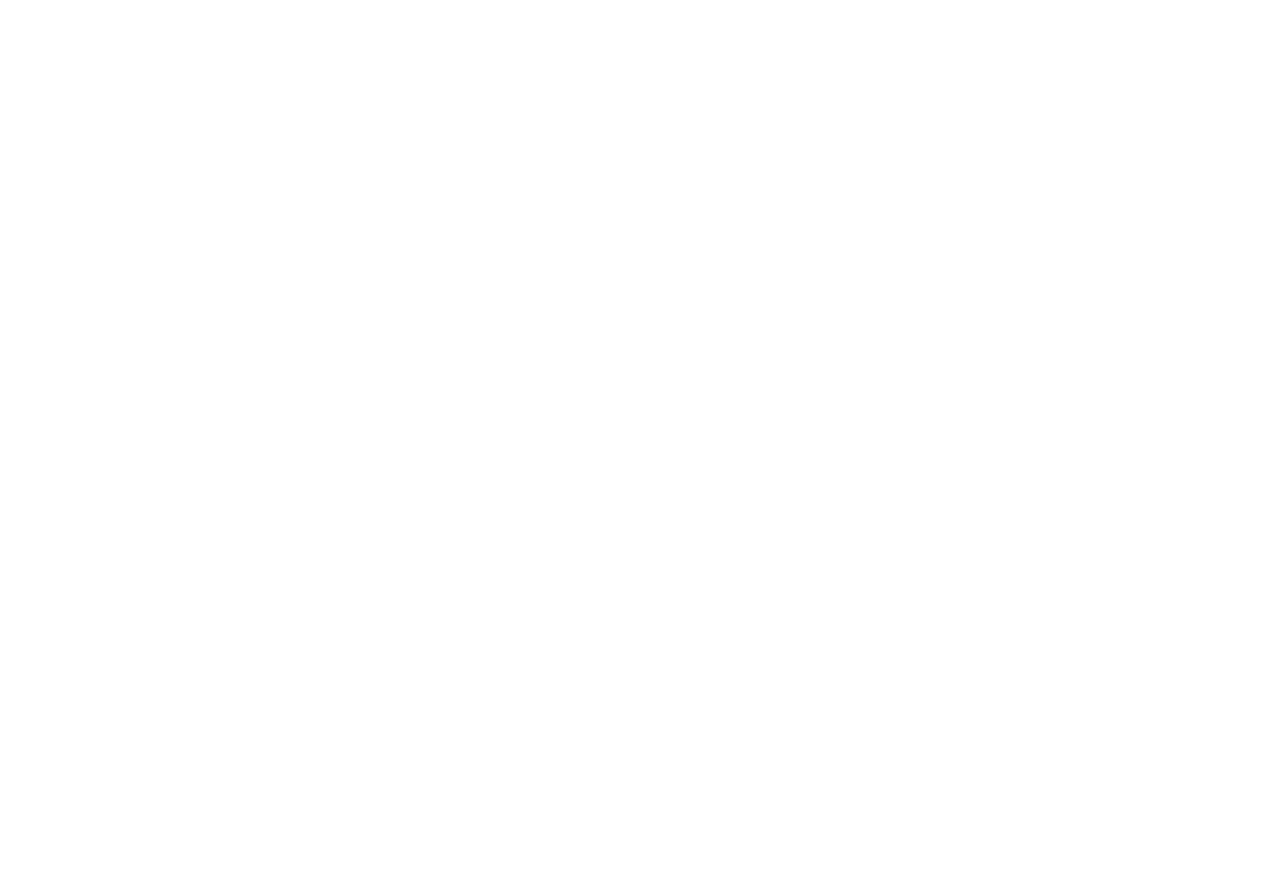
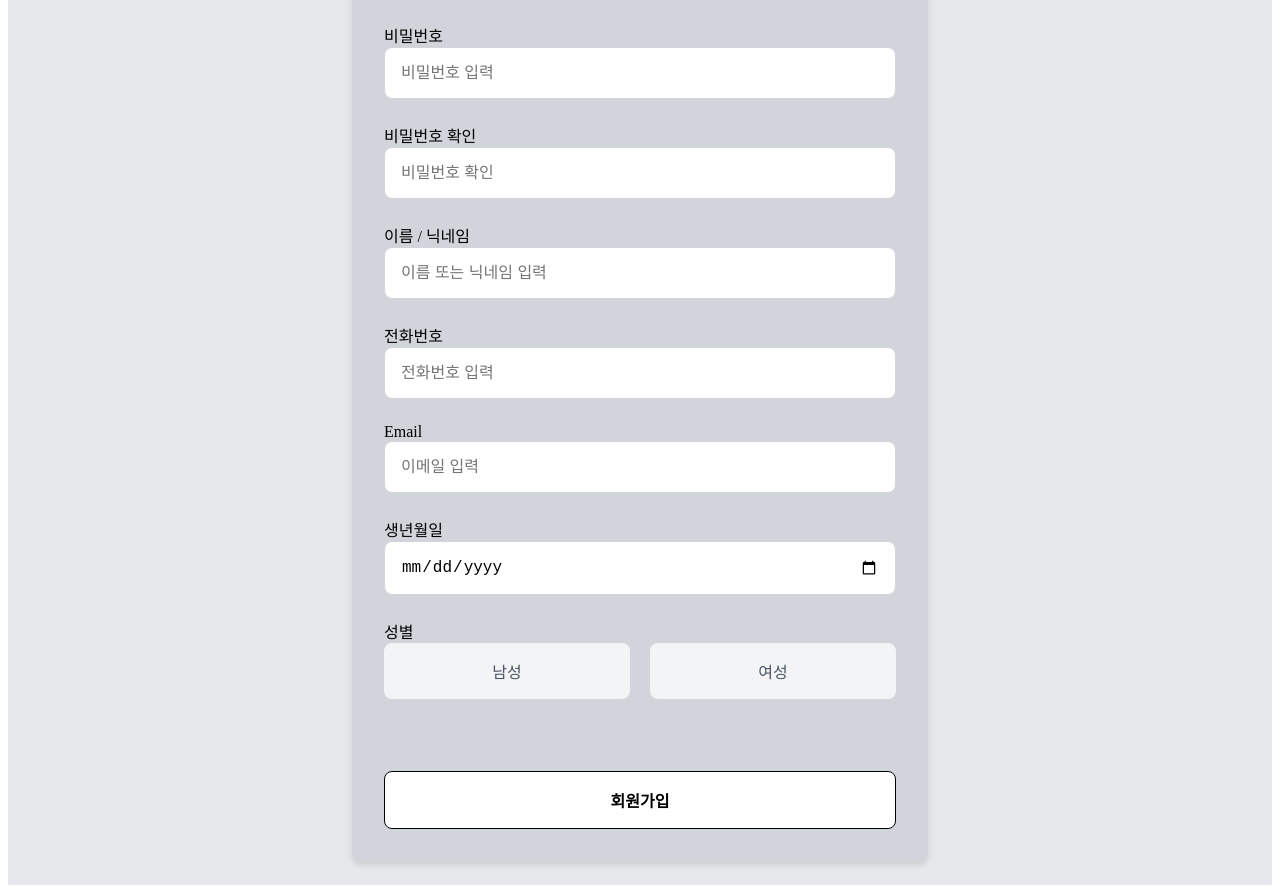
Before and after one commit to kkameoo/PetworkReact, a React (Vite) app: page /signup in a window 1280 px wide. Shown: the part 289-1182 px from the top of the page. Before the commit the page ends 800 px from the top, so only its background shows below. Built offline with nearby package versions, Linux system fonts and the light colour scheme.

Commit message:
DESIGN: 회원가입, 로그인 ui 초기

```diff
--- a/src/pages/Login.jsx
+++ b/src/pages/Login.jsx
@@ -1,6 +1,11 @@
+import LoginContents from "../views/login/LoginContents";
+
 function Login() {
     return (
-        <h2>로그인 페이지 입니다.</h2>
+        <>
+        {/* <h2>로그인 페이지 입니다.</h2> */}
+        <LoginContents/>
+        </>
     )
 }
 export default Login;
--- a/src/pages/SignUp.jsx
+++ b/src/pages/SignUp.jsx
@@ -1,6 +1,8 @@
+import SignUpContents from "../views/signup/SignUpContents";
+
 function SignUp() {
     return (
-        <h2>회원가입 페이지입니다.</h2>
+        <SignUpContents/>
     )
 }
 export default SignUp
--- /dev/null
+++ b/src/views/login/LoginContents.jsx
@@ -0,0 +1,122 @@
+import React, { useState } from "react";
+import styled from "styled-components";
+
+// 스타일 컴포넌트들
+const Container = styled.div`
+  height: 100vh;
+  background-color: #e5e7eb;
+  display: flex;
+  flex-direction: column;
+`;
+
+const LoginFormWrapper = styled.div`
+  flex: 1;
+  display: flex;
+  justify-content: center;
+  align-items: center;
+`;
+
+const LoginForm = styled.div`
+  width: 100%;
+  max-width: 32rem;
+  background-color: #d1d5db;
+  padding: 32px;
+  border-radius: 8px;
+  box-shadow: 0 4px 6px rgba(0, 0, 0, 0.1);
+`;
+
+const Title = styled.h1`
+  font-size: 24px;
+  font-weight: bold;
+  text-align: center;
+  margin-bottom: 24px;
+  background-color: #6b7280;
+  color: white;
+  padding: 16px;
+  border-radius: 8px;
+`;
+
+const InputWrapper = styled.div`
+  display: flex;
+  flex-direction: column;
+  width: 100%;
+  gap: 24px;
+`;
+
+const Label = styled.label`
+  font-size: 16px;
+  font-weight: 500;
+  margin-bottom: 8px;
+`;
+
+const Input = styled.input`
+  border: 1px solid #d1d5db;
+  padding: 16px;
+  border-radius: 8px;
+  width: 100%;
+  background-color: white;
+  font-size: 16px;
+  box-sizing: border-box;  /* 패딩과 보더를 포함한 크기 설정 */
+`;
+
+const Button = styled.button`
+  width: 100%;
+  background-color: white;
+  color: black;
+  border: 1px solid black;
+  padding: 16px;
+  border-radius: 8px;
+  margin-top: ${(props) => (props.isSignup ? "16px" : "24px")};
+  font-weight: bold;
+  font-size: 16px;
+  cursor: pointer;
+  transition: background-color 0.3s ease;
+
+  &:hover {
+    background-color: #f3f4f6;
+  }
+`;
+
+function LoginContents() {
+  const [username, setUsername] = useState("");
+  const [password, setPassword] = useState("");
+
+  const handleLogin = () => {
+    console.log("Logging in with", { username, password });
+  };
+
+  return (
+    <Container>
+      {/* 로그인 폼 */}
+      <LoginFormWrapper>
+        <LoginForm>
+          <Title>로그인</Title>
+          <InputWrapper>
+            <div>
+              <Label>아이디</Label>
+              <Input
+                type="text"
+                placeholder="아이디 입력"
+                value={username}
+                onChange={(e) => setUsername(e.target.value)}
+              />
+            </div>
+            <div>
+              <Label>비밀번호</Label>
+              <Input
+                type="password"
+                placeholder="비밀번호 입력"
+                value={password}
+                onChange={(e) => setPassword(e.target.value)}
+              />
+            </div>
+            <Button onClick={handleLogin}>로그인</Button>
+            <Button isSignup>회원가입</Button>
+          </InputWrapper>
+        </LoginForm>
+      </LoginFormWrapper>
+    </Container>
+  );
+}
+
+export default LoginContents;
--- /dev/null
+++ b/src/views/signup/SignUpContents.jsx
@@ -0,0 +1,228 @@
+import React, { useState } from "react";
+import styled from "styled-components";
+
+// 스타일 컴포넌트들
+const Container = styled.div`
+  min-height: 100vh;  /* 최소 높이를 100vh로 설정 */
+  background-color: #e5e7eb;
+  display: flex;
+  flex-direction: column;
+  justify-content: center;  /* 화면의 중앙으로 정렬 */
+`;
+
+const FormWrapper = styled.div`
+  display: flex;
+  justify-content: center;
+  align-items: center;
+  flex-grow: 1;  /* 폼이 화면 중간에 위치하도록 */
+  padding: 24px;
+`;
+
+const Form = styled.div`
+  width: 100%;
+  max-width: 32rem;
+  background-color: #d1d5db;
+  padding: 32px;
+  border-radius: 8px;
+  box-shadow: 0 4px 6px rgba(0, 0, 0, 0.1);
+  display: flex;
+  flex-direction: column;
+`;
+
+const Title = styled.h1`
+  font-size: 24px;
+  font-weight: bold;
+  text-align: center;
+  margin-bottom: 24px;
+  background-color: #6b7280;
+  color: white;
+  padding: 16px;
+  border-radius: 8px;
+`;
+
+const InputWrapper = styled.div`
+  display: flex;
+  flex-direction: column;
+  width: 100%;
+  gap: 24px;
+`;
+
+const Label = styled.label`
+  font-size: 16px;
+  font-weight: 500;
+  margin-bottom: 8px;
+`;
+
+const Input = styled.input`
+  border: 1px solid #d1d5db;
+  padding: 16px;
+  border-radius: 8px;
+  width: 100%;
+  background-color: white;
+  font-size: 16px;
+  box-sizing: border-box;
+`;
+
+const GenderBox = styled.div`
+  display: flex;
+  gap: 20px;
+  margin-bottom: 24px;
+`;
+
+const GenderItem = styled.div`
+  flex: 1;
+  padding: 16px;
+  background-color: ${(props) => (props.isSelected ? "#6B7280" : "#F3F4F6")};
+  color: ${(props) => (props.isSelected ? "white" : "#4B5563")};
+  border-radius: 8px;
+  text-align: center;
+  font-size: 16px;
+  font-weight: 500;
+  cursor: pointer;
+  transition: background-color 0.3s;
+
+  &:hover {
+    background-color: ${(props) => (props.isSelected ? "#6B7280" : "#E5E7EB")};
+    color: ${(props) => (props.isSelected ? "white" : "#4B5563")};
+  }
+`;
+
+const Button = styled.button`
+  width: 100%;
+  background-color: white;
+  color: black;
+  border: 1px solid black;
+  padding: 16px;
+  border-radius: 8px;
+  margin-top: 24px;
+  font-weight: bold;
+  font-size: 16px;
+  cursor: pointer;
+  transition: background-color 0.3s ease;
+
+  &:hover {
+    background-color: #f3f4f6;
+  }
+`;
+
+function SignupContents() {
+  const [id, setId] = useState("");
+  const [password, setPassword] = useState("");
+  const [passwordCheck, setPasswordCheck] = useState("");
+  const [nickname, setNickname] = useState("");
+  const [phone, setPhone] = useState("");
+  const [email, setEmail] = useState("");
+  const [birthdate, setBirthdate] = useState("");
+  const [gender, setGender] = useState(""); // 성별 상태
+
+  const handleSignup = () => {
+    // 회원가입 처리 로직
+    console.log("회원가입 정보:", { id, password, passwordCheck, nickname, phone, email, birthdate, gender });
+  };
+
+  const handleBirthdateChange = (e) => {
+    const value = e.target.value;
+    // 년도는 4자리만 입력하도록 제한
+    if (/^\d{0,4}-(0[1-9]|1[0-2])-(0[1-9]|[12][0-9]|3[01])$/.test(value)) {
+      setBirthdate(value);
+    }
+  };
+
+  return (
+    <Container>
+      {/* 회원가입 폼 */}
+      <FormWrapper>
+        <Form>
+          <Title>회원가입</Title>
+          <InputWrapper>
+            <div>
+              <Label>아이디</Label>
+              <Input
+                type="text"
+                placeholder="아이디 입력"
+                value={id}
+                onChange={(e) => setId(e.target.value)}
+              />
+            </div>
+            <div>
+              <Label>비밀번호</Label>
+              <Input
+                type="password"
+                placeholder="비밀번호 입력"
+                value={password}
+                onChange={(e) => setPassword(e.target.value)}
+              />
+            </div>
+            <div>
+              <Label>비밀번호 확인</Label>
+              <Input
+                type="password"
+                placeholder="비밀번호 확인"
+                value={passwordCheck}
+                onChange={(e) => setPasswordCheck(e.target.value)}
+              />
+            </div>
+            <div>
+              <Label>이름 / 닉네임</Label>
+              <Input
+                type="text"
+                placeholder="이름 또는 닉네임 입력"
+                value={nickname}
+                onChange={(e) => setNickname(e.target.value)}
+              />
+            </div>
+            <div>
+              <Label>전화번호</Label>
+              <Input
+                type="text"
+                placeholder="전화번호 입력"
+                value={phone}
+                onChange={(e) => setPhone(e.target.value)}
+              />
+            </div>
+            <div>
+              <Label>Email</Label>
+              <Input
+                type="email"
+                placeholder="이메일 입력"
+                value={email}
+                onChange={(e) => setEmail(e.target.value)}
+              />
+            </div>
+            <div>
+              <Label>생년월일</Label>
+              <Input
+                type="date"
+                value={birthdate}
+                onChange={handleBirthdateChange}
+              />
+            </div>
+
+            {/* 성별 선택 박스 */}
+            <div>
+              <Label>성별</Label>
+              <GenderBox>
+                <GenderItem
+                  isSelected={gender === "남성"}
+                  onClick={() => setGender("남성")}
+                >
+                  남성
+                </GenderItem>
+                <GenderItem
+                  isSelected={gender === "여성"}
+                  onClick={() => setGender("여성")}
+                >
+                  여성
+                </GenderItem>
+              </GenderBox>
+            </div>
+
+            <Button onClick={handleSignup}>회원가입</Button>
+          </InputWrapper>
+        </Form>
+      </FormWrapper>
+    </Container>
+  );
+}
+
+export default SignupContents;
```
